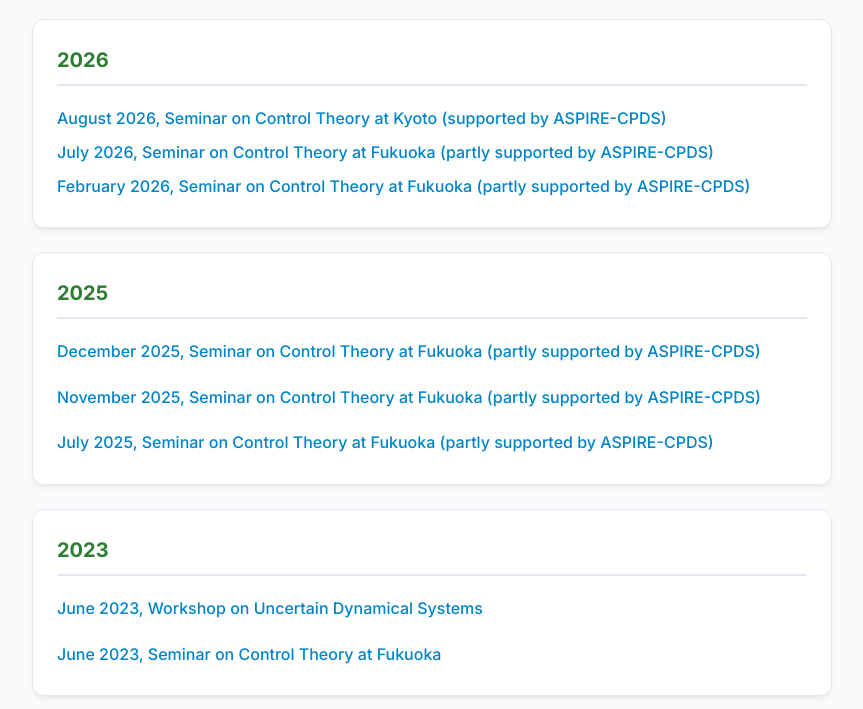
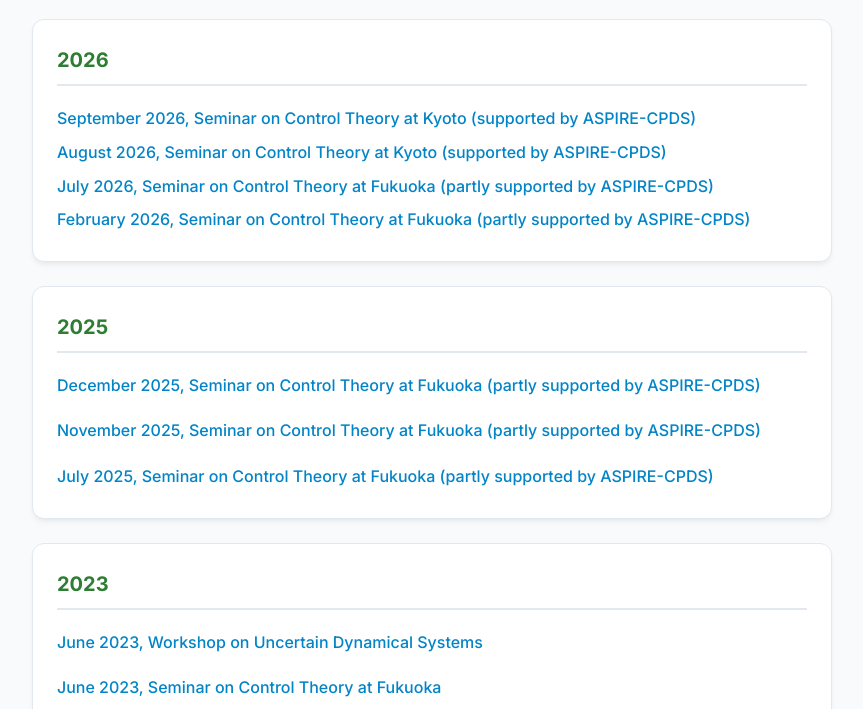
Before and after one commit to yoshio-ebihara/yoshio-ebihara.github.io, a plain HTML site: page ws.html in a window 1280 px wide. Shown: the part 91-800 px from the top of the page, without its empty margins (208-1071 px from the left). Drawn offline with Linux system fonts and the light colour scheme.

Commit message:
Add files via upload

```diff
--- a/ws.html
+++ b/ws.html
@@ -149,6 +149,13 @@
         <h2 class="year-title">2026</h2>
         <ul class="workshop-list">
           <li class="workshop-item">
+            <a href="./WS/20260904.pdf" class="workshop-link" target="_blank" rel="noopener noreferrer">
+              September 2026, Seminar on Control Theory at Kyoto (supported by ASPIRE-CPDS)
+            </a>
+          </li>
+        </ul>
+        <ul class="workshop-list">
+          <li class="workshop-item">
             <a href="./WS/20260806.pdf" class="workshop-link" target="_blank" rel="noopener noreferrer">
               August 2026, Seminar on Control Theory at Kyoto (supported by ASPIRE-CPDS)
             </a>
```
